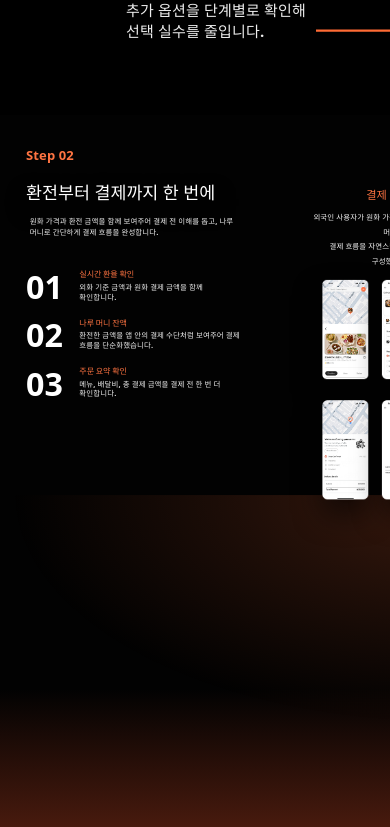
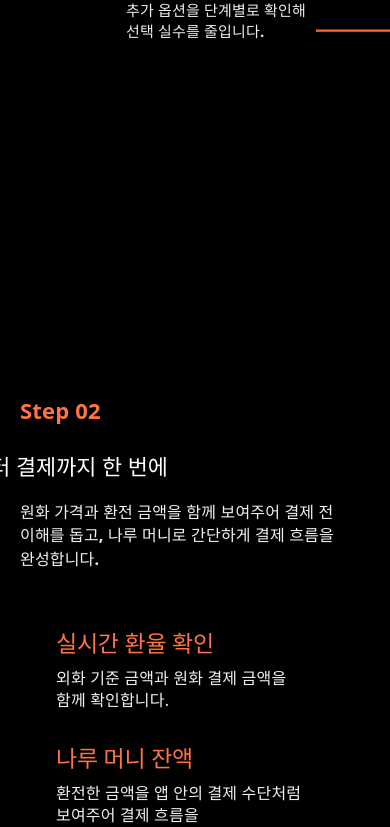
Before and after one commit to 2026-Naru/Naru_Homepage, a React (Vite) app in the folder homepage/: page /result in a window 390 px wide. Shown: the part 2147-2974 px from the top of the page. Built offline with nearby package versions, Linux system fonts and the light colour scheme; a web font is replaced by a local one.

Commit message:
ui 2 화면 데스크탑 비율에 맞게 수정 스타일

```diff
--- a/homepage/src/pages/Ui2.css
+++ b/homepage/src/pages/Ui2.css
@@ -20,13 +20,13 @@
 }
 
 .ui2 {
+    margin-top: 20px;
     width: 100%;
-    min-height: 100svh;
-    overflow-x: auto;
+    min-height: 50svh;
+    overflow-x: hidden;
     overflow-y: hidden;
     color: #fff;
-    background:
-        linear-gradient(180deg, #020202 0%, #020202 70%, #7e2d17 100%);
+    background: #000;
     font-family: 'Pretendard', system-ui, sans-serif;
     scrollbar-color: rgba(255, 107, 53, 0.8) rgba(255, 255, 255, 0.08);
     scrollbar-width: thin;
@@ -47,38 +47,57 @@
 
 .ui2__stage {
     position: relative;
+    display: flex;
+    justify-content: center;
     width: 100vw;
-    min-height: 100svh;
+    min-height:  100svh;
     margin-left: calc(50% - 50vw);
     overflow: hidden;
     box-sizing: border-box;
 }
 
+.ui2__stage::after {
+    position: absolute;
+    pointer-events: none;
+    content: '';
+}
+
+.ui2__stage::after {
+    left: 50%;
+    bottom: -34%;
+    z-index: 0;
+    width: min(1160px, 108vw);
+    height: 46%;
+    background: radial-gradient(
+        ellipse at center,
+        rgba(182, 73, 32, 0.22) 0%,
+        rgba(116, 39, 18, 0.12) 36%,
+        rgba(0, 0, 0, 0) 72%
+    );
+    filter: blur(56px);
+    transform: translateX(-50%);
+}
+
 .ui2__canvas {
+    margin-top: 160px;
     position: relative;
+    z-index: 2;
     width: 1440px;
     height: 813px;
     transform: scale(var(--ui2-scale));
-    transform-origin: left top;
+    transform-origin: top center;
 }
 
 .ui2__canvas::after {
-    position: absolute;
-    right: -80px;
-    bottom: -220px;
-    left: -80px;
-    height: 420px;
-    background: radial-gradient(ellipse at 50% 0%, rgba(255, 111, 58, 0.22), transparent 62%);
-    content: '';
-    pointer-events: none;
+    display: none;
 }
 
 .ui2__copy {
     position: relative;
     z-index: 4;
-    width: 460px;
+    width: 520px;
     padding-top: 69px;
-    margin-left: 78px;
+    margin-left: 0px;
     opacity: 0;
     transform: translateY(34px);
     transition:
@@ -87,30 +106,31 @@
 }
 
 .ui2__step {
-    margin: 0 0 47px;
+    margin: 0 0 90px -200px;
     color: #ff7442;
-    font-size: 26px;
+    font-size: 27px;
     font-weight: 800;
     line-height: 1;
 }
 
 .ui2__copy h1 {
-    margin: 0;
     color: #fff;
     font-family: 'PartialSans', 'Pretendard', system-ui, sans-serif;
-    font-size: 34px;
+    margin: 0 0 0 -90px;
+    font-size: 50px;
     font-weight: 400;
     line-height: 1.08;
     letter-spacing: 0;
     text-shadow: 0 16px 34px rgba(0, 0, 0, 0.58);
     word-break: keep-all;
+    white-space: nowrap;
 }
 
 .ui2__lead {
-    width: 360px;
-    margin: 24px 0 0 6px;
+    width: 400px;
+    margin: 23px 0 0 -90px;
     color: rgba(255, 255, 255, 0.95);
-    font-size: 12px;
+    font-size: 16px;
     font-weight: 700;
     line-height: 1.45;
     word-break: keep-all;
@@ -118,14 +138,14 @@
 
 .ui2__list {
     display: grid;
-    gap: 36px;
-    margin-top: 78px;
+    gap: 38px;
+    margin: 76px 0 0 -90px;
 }
 
 .ui2__item {
     display: grid;
     grid-template-columns: 82px 1fr;
-    gap: 16px;
+    gap: 25px;
     align-items: center;
     opacity: 0;
     transform: translateY(24px);
@@ -137,36 +157,36 @@
 
 .ui2__item strong {
     color: #fff;
-    font-size: 64px;
-    font-weight: 800;
+    font-size: 90px;
+    font-weight: 900;
     line-height: 0.92;
 }
 
 .ui2__item h2 {
-    margin: 0 0 4px;
+    margin: 0 0 4px 40px;
     color: #ff7442;
-    font-size: 13px;
+    font-size: 23px;
     font-weight: 800;
-    line-height: 1.2;
+    line-height: 1.8;
 }
 
 .ui2__item p {
-    max-width: 260px;
-    margin: 0;
+    max-width: 248px;
+    margin: 0 0 0 40px;
     color: rgba(255, 255, 255, 0.94);
-    font-size: 12px;
-    font-weight: 700;
+    font-size: 16px;
+    font-weight: 500;
     line-height: 1.36;
     word-break: keep-all;
 }
 
 .ui2__visual-copy {
     position: absolute;
-    top: 135px;
-    left: 650px;
+    top: 170px;
+    left: 724px;
     z-index: 5;
-    width: 320px;
-    text-align: center;
+    width: 330px;
+    text-align: right;
     opacity: 0;
     transform: translateY(28px);
     transition:
@@ -177,16 +197,16 @@
 .ui2__visual-copy p {
     margin: 0 0 15px;
     color: #ff7442;
-    font-size: 18px;
+    font-size: 20px;
     font-weight: 800;
     line-height: 1;
 }
 
 .ui2__visual-copy strong {
     color: rgba(255, 255, 255, 0.96);
-    font-size: 12px;
-    font-weight: 800;
-    line-height: 1.45;
+    font-size: 14px;
+    font-weight: 600;
+    line-height: 1.6;
     word-break: keep-all;
 }
 
@@ -196,33 +216,33 @@
 
 .ui2__route {
     position: absolute;
-    right: -93px;
-    bottom: 67px;
+    right: -120px;
+    bottom: 50px;
     z-index: 1;
-    width: 906px;
+    width: 900px;
     height: auto;
     overflow: visible;
     opacity: 0;
 }
 
 .ui2__route-path {
-    stroke: rgba(255, 116, 66, 0.35);
-    stroke-width: 76;
+    stroke: rgba(255, 116, 66, 0.3);
+    stroke-width: 80;
     stroke-linecap: round;
     stroke-linejoin: round;
-    stroke-dasharray: 1570;
-    stroke-dashoffset: 1570;
+    stroke-dasharray: 1900;
+    stroke-dashoffset: 1900;
 }
 
 .ui2__mockups {
     position: absolute;
-    top: 234px;
-    left: 722px;
+    top: 350px;
+    left: 798px;
     z-index: 3;
     display: grid;
-    grid-template-columns: repeat(2, 89px);
-    grid-auto-rows: 191px;
-    gap: 52px 30px;
+    grid-template-columns: repeat(2, 96px);
+    grid-auto-rows: 213px;
+    gap: 56px 34px;
     opacity: 0;
     transform: translateY(36px);
     transition:
@@ -232,17 +252,17 @@
 
 .ui2__phone {
     display: block;
-    width: 89px;
+    width: 110px;
     height: auto;
     filter: drop-shadow(0 24px 22px rgba(0, 0, 0, 0.56));
 }
 
 .ui2__right-phone {
     position: absolute;
-    top: 118px;
-    right: 119px;
+    top: 140px;
+    right: 40px;
     z-index: 4;
-    width: 210px;
+    width: 270px;
     height: auto;
     opacity: 0;
     transform: translateX(28px) translateY(24px) scale(0.97);
@@ -275,39 +295,60 @@
     }
 }
 
-@media (max-width: 1125px) {
-    .ui2__stage {
-        margin-left: 0;
-        overflow-x: auto;
-    }
-}
-
-@media (max-width: 720px) {
+@media (max-width: 900px) {
     .ui2 {
-        min-height: 820px;
+        min-height: 100svh;
+        overflow-y: auto;
     }
 
     .ui2__stage {
-        width: 900px;
-        min-height: 820px;
+        width: 100%;
+        min-height: auto;
+        margin-left: 0;
+        padding: 0 20px;
+        overflow: hidden;
+    }
+
+    .ui2__canvas {
+        display: flex;
+        flex-direction: column;
+        width: min(100%, 540px);
+        height: auto;
+        min-height: 100svh;
+        padding: 50px 0 80px;
+        transform: none !important;
+        box-sizing: border-box;
+    }
+
+    .ui2__canvas::after {
+        right: -80px;
+        bottom: -90px;
+        left: -80px;
+        height: 300px;
     }
 
     .ui2__copy {
+        width: 100%;
         padding-top: 54px;
-        margin-left: 42px;
+        margin-left: 0;
     }
 
     .ui2__step {
+        margin-left: 0;
         margin-bottom: 34px;
-        font-size: 21px;
+        font-size: 22px;
     }
 
     .ui2__copy h1 {
-        font-size: 28px;
+        max-width: 100%;
+        font-size: clamp(21px, 5.6vw, 26px);
+        white-space: normal;
+        overflow-wrap: anywhere;
     }
 
     .ui2__lead {
-        width: 330px;
+        width: min(100%, 360px);
+        margin-left: 0;
     }
 
     .ui2__list {
@@ -317,6 +358,7 @@
 
     .ui2__item {
         grid-template-columns: 70px 1fr;
+        gap: 16px;
     }
 
     .ui2__item strong {
@@ -324,23 +366,28 @@
     }
 
     .ui2__visual-copy {
-        top: 120px;
-        left: 500px;
-        width: 270px;
+        position: relative;
+        top: auto;
+        left: auto;
+        width: min(100%, 360px);
+        margin: 64px auto 0;
     }
 
     .ui2__route {
-        right: -280px;
-        bottom: 70px;
+        right: -300px;
+        bottom: 150px;
         width: 760px;
     }
 
     .ui2__mockups {
-        top: 266px;
-        left: 520px;
+        position: relative;
+        top: auto;
+        left: auto;
         grid-template-columns: repeat(2, 74px);
         grid-auto-rows: 160px;
         gap: 34px 22px;
+        align-self: center;
+        margin-top: 30px;
     }
 
     .ui2__phone {
@@ -348,9 +395,12 @@
     }
 
     .ui2__right-phone {
-        top: 178px;
-        right: 34px;
-        width: 162px;
+        position: relative;
+        top: auto;
+        right: auto;
+        align-self: center;
+        width: min(52vw, 176px);
+        margin-top: 36px;
     }
 }
 
```
